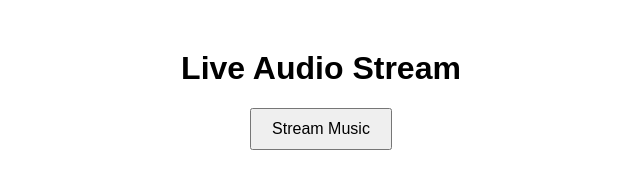
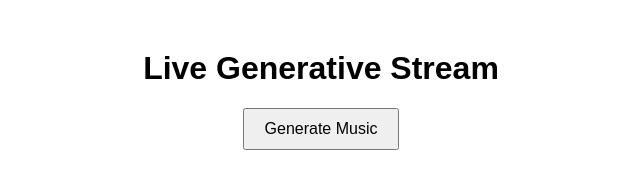
Before and after one commit to joeljandrew/lpa-win, a website: page public/demo.html in a window 1280 px wide. Shown: the whole page, without its empty margins (319-959 px from the left). Drawn offline with Linux system fonts and the light colour scheme.

Commit message:
cleaning up some copy

```diff
--- a/public/demo.html
+++ b/public/demo.html
@@ -3,7 +3,7 @@
 <head>
     <meta charset="UTF-8">
     <meta name="viewport" content="width=device-width, initial-scale=1.0">
-    <title>Live Audio Stream</title>
+    <title>Live Generative Stream</title>
     <style>
         body {
             font-family: Arial, sans-serif;
@@ -22,8 +22,8 @@
     </style>
 </head>
 <body>
-    <h1>Live Audio Stream</h1>
-    <button onclick="document.getElementById('player').style.display='block'; this.style.display='none';">Stream Music</button>
+    <h1>Live Generative Stream</h1>
+    <button onclick="document.getElementById('player').style.display='block'; this.style.display='none';">Generate Music</button>
     <div id="player">
         <audio id="audioPlayer" controls>
             <source src="http://10.0.0.58:8080/hls/mystream.m3u8" type="application/x-mpegURL">
```
